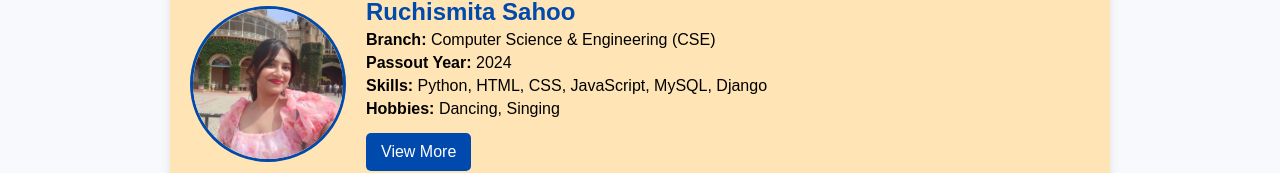
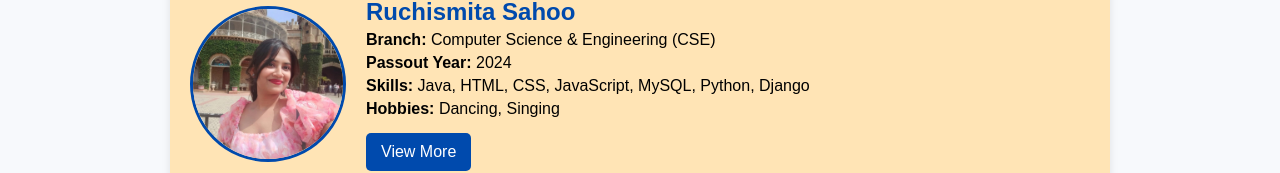
Before and after one commit to ruchismitasahoo/Student-Management, a plain HTML site: page profile.html in a window 1280 px wide. Shown: the part 142-315 px from the top of the page. Drawn offline with Linux system fonts and the light colour scheme.

Commit message:
Update profile.html

```diff
--- a/profile.html
+++ b/profile.html
@@ -94,7 +94,7 @@
                 <h2>Ruchismita Sahoo</h2>
                 <p><strong>Branch:</strong> Computer Science & Engineering (CSE)</p>
                 <p><strong>Passout Year:</strong> 2024</p>
-                <p><strong>Skills:</strong> Python, HTML, CSS, JavaScript, MySQL, Django</p>
+                <p><strong>Skills:</strong> Java, HTML, CSS, JavaScript, MySQL, Python, Django</p>
                 <p><strong>Hobbies:</strong> Dancing, Singing</p>
                 <a href="#" class="btn">View More</a>
             </div>
```
